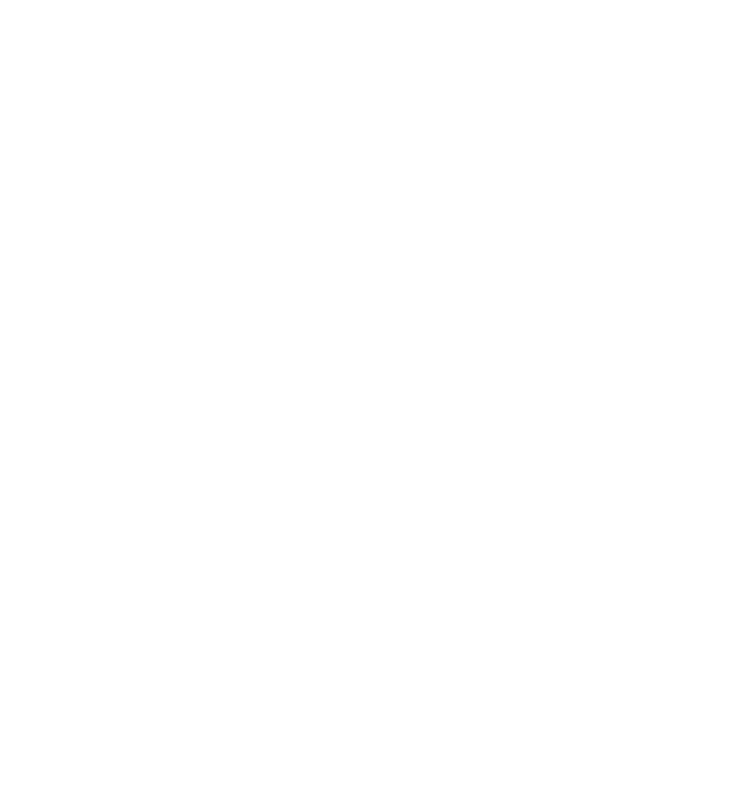
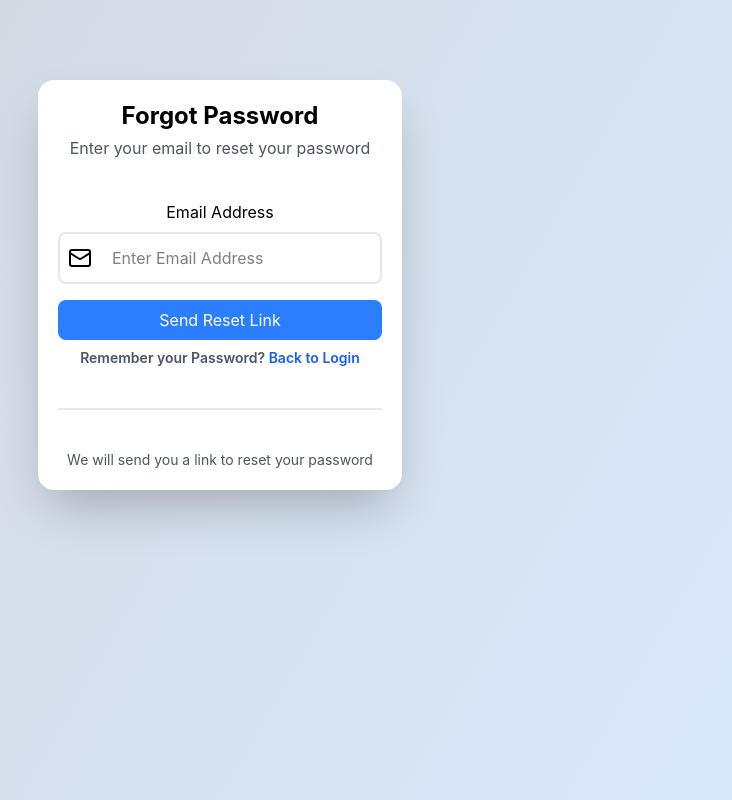
Before and after one commit to Syed-Shariqq/Price-Tracker, a React (Vite) app in the folder price-tracker-frontend/: page /forgot-password in a window 1280 px wide. Before the commit this address had no page. Shown: the whole page, without its empty margins (420-1152 px from the left). Built offline with nearby package versions, Linux system fonts and the light colour scheme.

Commit message:
Add forgot password page

```diff
--- a/price-tracker-frontend/src/App.jsx
+++ b/price-tracker-frontend/src/App.jsx
@@ -10,6 +10,7 @@ import SettingsPage from '@/Pages/SettingsPage'
 import ProductAnalytics from '@/Pages/ProductAnalytics'
 import ProtectedRoute from './Utils/ProtectedRoute'
 import { useEffect } from 'react'
+import ForgotPassword from '@/Pages/ForgotPassword'
 
 
 const App = () => {
@@ -31,6 +32,7 @@ const App = () => {
       <Routes>
         <Route path='/' element={<LandingPage />} />
         <Route path='/auth' element={<AuthPage />} />
+        <Route path='/forgot-password' element={<ForgotPassword />} />
 
         <Route path='/home' element={
           <ProtectedRoute>
--- a/price-tracker-frontend/src/Components/Common/ProductCard.jsx
+++ b/price-tracker-frontend/src/Components/Common/ProductCard.jsx
@@ -3,7 +3,7 @@ import React from 'react'
 
 const ProductCard = ({ product }) => {
   return (
-    <div className='hover:-translate-y-2 transition-all duration-300 flex-col flex gap-3 w-full sm:max-w-72 md:max-w-sm lg:max-w-xs border border-gray-200 shadow-xl rounded-2xl p-4 md:p-5 h-auto'>
+    <div className='hover:-translate-y-2 transition-all duration-300 flex-col flex gap-3 w-full sm:max-w-72 md:max-w-sm 2xl:max-w-xl border border-gray-200 shadow-xl rounded-2xl p-4 md:p-5 h-auto'>
 
       {/* Product Details */}
       <div className='w-full min-h-24 flex gap-4 md:gap-6 items-start justify-start'>
--- a/price-tracker-frontend/src/Features/Auth/Login.jsx
+++ b/price-tracker-frontend/src/Features/Auth/Login.jsx
@@ -1,6 +1,6 @@
 import { Eye, EyeClosed } from 'lucide-react';
 import React, { useState } from 'react'
-import { useNavigate } from 'react-router-dom';
+import { Link, useNavigate } from 'react-router-dom';
 import { login } from '@/Api/auth';
 import Loader from '@/Components/Common/Loader';
 
@@ -98,6 +98,11 @@ const Login = ({ setActiveTab, loading, setLoading, activeTab, setLogInData, log
         </div>
       </form>
 
+      <Link to="/forgot-password"
+      className='text-sm md:text-md 2xl:text-lg cursor-pointer hover:text-blue-900 transition-all duration-300 mt-4 text-blue-600'>
+        <p>Forgot Password?</p>
+      </Link>
+
       {/* Don't have an account section */}
       <div className='flex my-5 items-center justify-center'>
         <p className='text-sm md:text-md 2xl:text-lg text-gray-500'>Don't have an account?
--- /dev/null
+++ b/price-tracker-frontend/src/Pages/ForgotPassword.jsx
@@ -0,0 +1,32 @@
+import { Mail } from 'lucide-react'
+import React from 'react'
+import { Link } from 'react-router-dom'
+
+const ForgotPassword = () => {
+    return (
+        <div className='min-h-screen w-fulltext-black bg-linear-120 from-gray-300 to-blue-100 flex 2xl:justify-center flex-col items-center py-20 justify-start'>
+            <div className='bg-white p-5 shadow-2xl flex flex-col items-center justify-center rounded-2xl'>
+                <form className='flex gap-10 flex-col items-center justify-center' action="">
+                    <div className='flex gap-1 flex-col items-center justify-center'>
+                        <h1 className='font-bold 2xl:text-4xl text-2xl'>Forgot Password</h1>
+                        <p className='text-gray-600 2xl:text-lg'>Enter your email to reset your password</p>
+                    </div>
+                    <div className='flex items-center gap-2 pb-10 border-b-2 border-gray-200 flex-col'>
+                        <p className='2xl:text-xl'>Email Address</p>
+                        <div className='flex px-2 2xl:py-3 2xl:text-lg 2xl:px-6 py-1 border-2 border-gray-200 rounded-lg items-center justify-center gap-2'>
+                            <Mail />
+                            <input className='text-md px-3 py-2 outline-none' placeholder='Enter Email Address' type="email" name="email" id="" />
+                        </div>
+                        <button className='px-4 cursor-pointer hover:bg-blue-600 transition-all duration-300 py-2 mt-2 w-full 2xl:text-lg bg-blue-500 text-white rounded-lg'>Send Reset Link</button>
+                        <p className='text-sm 2xl:text-lg text-gray-600 font-semibold'>Remember your Password? <Link className="2xl:text-md text-blue-600" to="/auth">Back to Login</Link></p>
+                    </div>
+                    <div className='text-gray-600 2xl:text-lg text-sm'>
+                        <p>We will send you a link to reset your password</p>
+                    </div>
+                </form>
+            </div>
+        </div>
+    )
+}
+
+export default ForgotPassword
```
